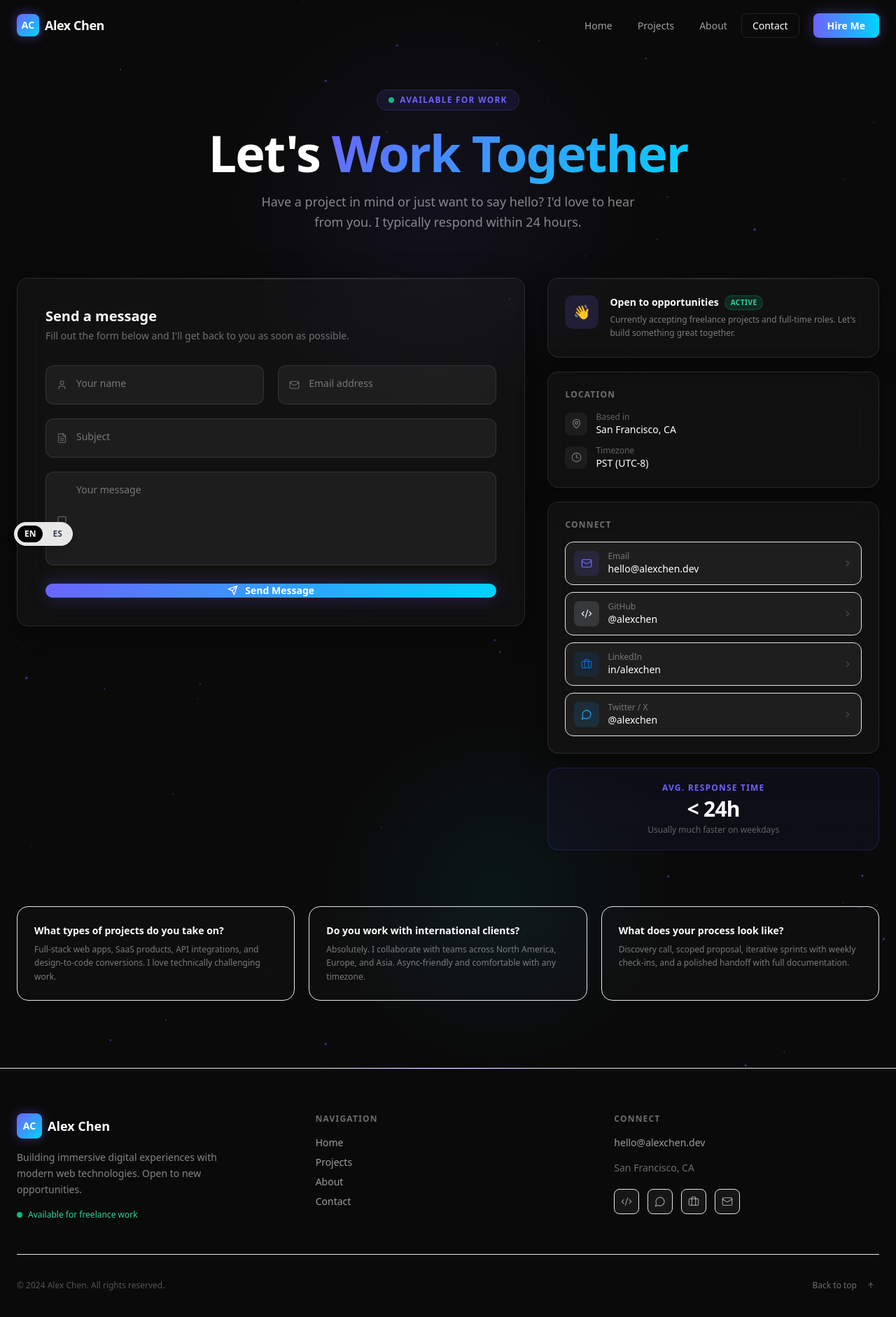
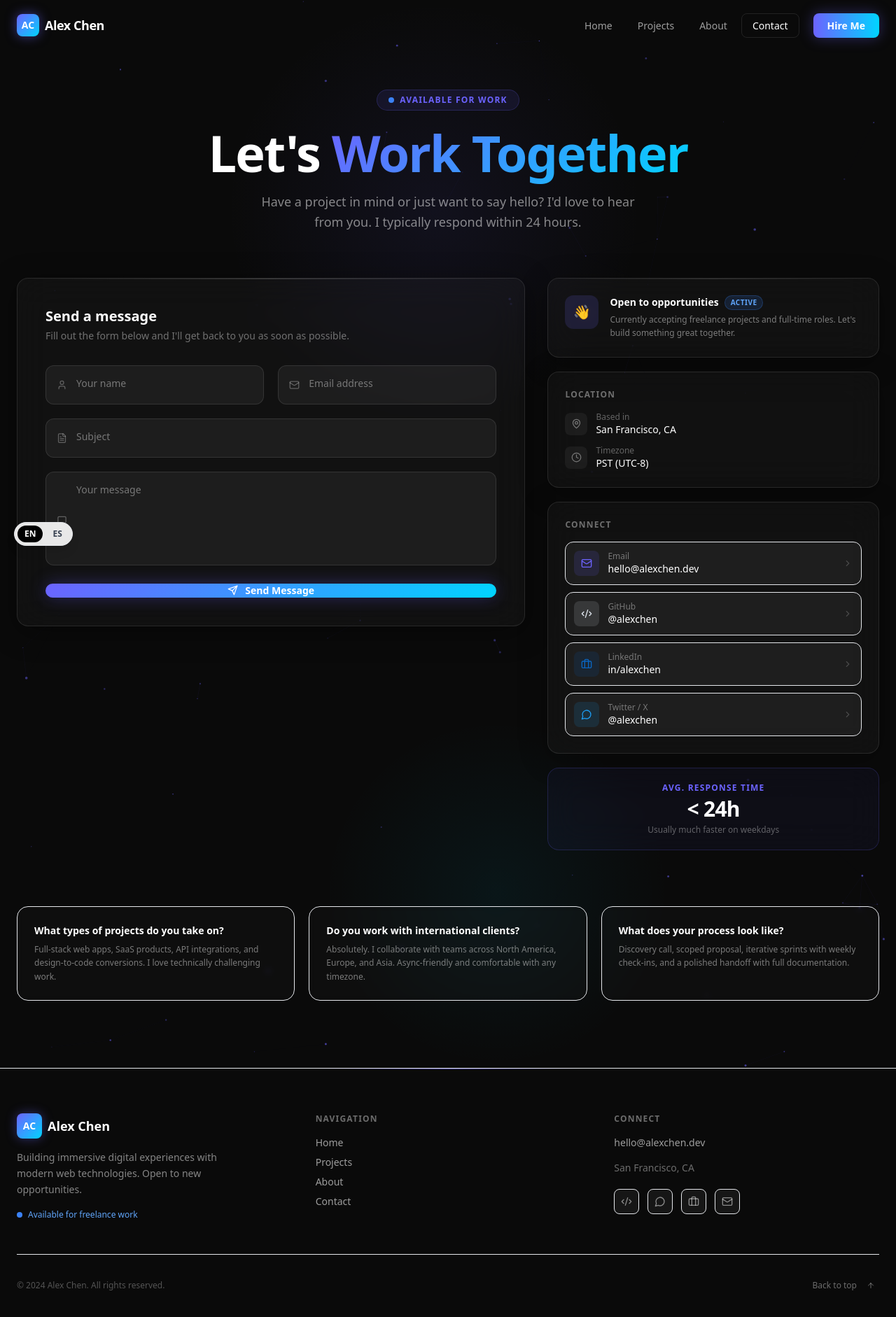
Before and after one commit to ranaasad01/atomic-create-a-modern-portfolio-for-a-web-deve-5005545b, a Next.js app: page /contact in a window 1280 px wide. Shown: the top 1882 px of the page at 70% size. Built offline with nearby package versions, Linux system fonts and the light colour scheme.

Commit message:
style: retheme color palette

```diff
--- a/app/about/page.tsx
+++ b/app/about/page.tsx
@@ -339,7 +339,7 @@ export default function AboutPage() {
           >
             <motion.div variants={fadeInUp}>
               <span className="inline-flex items-center gap-2 px-3 py-1 rounded-full border border-white/10 bg-white/5 text-xs text-white/60 font-medium mb-4">
-                <span className="w-1.5 h-1.5 rounded-full bg-emerald-400 animate-pulse" />
+                <span className="w-1.5 h-1.5 rounded-full bg-blue-400 animate-pulse" />
                 Available for new projects
               </span>
               <h1 className="text-5xl md:text-6xl font-bold tracking-tight text-white leading-[1.05]">
@@ -473,11 +473,11 @@ export default function AboutPage() {
                 initial={{ opacity: 0, scale: 0.7 }}
                 animate={{ opacity: 1, scale: 1 }}
                 transition={{ delay: 1.2, duration: 0.5, type: "spring", stiffness: 200 }}
-                className="absolute top-1/2 -right-10 -translate-y-1/2 flex items-center gap-1.5 px-2.5 py-1.5 rounded-full border border-emerald-500/30 bg-emerald-500/10 backdrop-blur-md"
+                className="absolute top-1/2 -right-10 -translate-y-1/2 flex items-center gap-1.5 px-2.5 py-1.5 rounded-full border border-blue-500/30 bg-blue-500/10 backdrop-blur-md"
                 style={{ transform: "translateZ(50px)" }}
               >
-                <span className="w-1.5 h-1.5 rounded-full bg-emerald-400 animate-pulse" />
-                <span className="text-emerald-400 text-[10px] font-semibold">
+                <span className="w-1.5 h-1.5 rounded-full bg-blue-400 animate-pulse" />
+                <span className="text-blue-400 text-[10px] font-semibold">
                   Open to work
                 </span>
               </motion.div>
--- a/app/contact/page.tsx
+++ b/app/contact/page.tsx
@@ -177,7 +177,7 @@ function FloatingInput({
   const baseClass =
     "w-full bg-white/5 border rounded-xl px-4 pt-6 pb-2 text-white text-sm outline-none transition-all duration-300 resize-none placeholder-transparent " +
     (error
-      ? "border-red-500/60 focus:border-red-500 focus:shadow-[0_0_0_3px_rgba(239,68,68,0.15)]"
+      ? "border-blue-500/60 focus:border-blue-500 focus:shadow-[0_0_0_3px_rgba(239,68,68,0.15)]"
       : focused
       ? "border-[#6c63ff]/70 shadow-[0_0_0_3px_rgba(108,99,255,0.18)]"
       : "border-white/10 hover:border-white/20");
@@ -229,7 +229,7 @@ function FloatingInput({
             animate={{ opacity: 1, y: 0 }}
             exit={{ opacity: 0, y: -4 }}
             transition={{ duration: 0.2 }}
-            className="mt-1.5 text-xs text-red-400 flex items-center gap-1"
+            className="mt-1.5 text-xs text-blue-400 flex items-center gap-1"
           >
             <AlertCircle size={11} />
             {error}
@@ -404,8 +404,8 @@ export default function ContactPage() {
         >
           <motion.div variants={fadeInUp} className="inline-flex items-center gap-2 px-4 py-1.5 rounded-full bg-[#6c63ff]/10 border border-[#6c63ff]/20 mb-6">
             <span className="relative flex h-2 w-2">
-              <span className="animate-ping absolute inline-flex h-full w-full rounded-full bg-emerald-400 opacity-75" />
-              <span className="relative inline-flex rounded-full h-2 w-2 bg-emerald-500" />
+              <span className="animate-ping absolute inline-flex h-full w-full rounded-full bg-blue-400 opacity-75" />
+              <span className="relative inline-flex rounded-full h-2 w-2 bg-blue-500" />
             </span>
             <span className="text-[#6c63ff] text-xs font-semibold tracking-widest uppercase">
               Available for work
@@ -468,9 +468,9 @@ export default function ContactPage() {
                         initial={{ scale: 0 }}
                         animate={{ scale: 1 }}
                         transition={{ type: "spring", stiffness: 260, damping: 20, delay: 0.1 }}
-                        className="flex h-20 w-20 items-center justify-center rounded-full bg-emerald-500/15 border border-emerald-500/30 mb-6"
+                        className="flex h-20 w-20 items-center justify-center rounded-full bg-blue-500/15 border border-blue-500/30 mb-6"
                       >
-                        <CheckCircle size={36} className="text-emerald-400" />
+                        <CheckCircle size={36} className="text-blue-400" />
                       </motion.div>
                       <h3 className="text-2xl font-bold text-white mb-2">Message sent!</h3>
                       <p className="text-white/50 text-sm max-w-xs leading-relaxed mb-8">
@@ -612,7 +612,7 @@ export default function ContactPage() {
                 <div>
                   <div className="flex items-center gap-2 mb-1">
                     <h3 className="text-white font-semibold text-sm">Open to opportunities</h3>
-                    <span className="px-2 py-0.5 rounded-full bg-emerald-500/15 border border-emerald-500/25 text-emerald-400 text-[10px] font-semibold uppercase tracking-wider">
+                    <span className="px-2 py-0.5 rounded-full bg-blue-500/15 border border-blue-500/25 text-blue-400 text-[10px] font-semibold uppercase tracking-wider">
                       Active
                     </span>
                   </div>
--- a/app/page.tsx
+++ b/app/page.tsx
@@ -302,8 +302,8 @@ function HeroSection() {
           <motion.div variants={scaleIn} className="mb-8">
             <span className="inline-flex items-center gap-2 px-4 py-2 rounded-full border border-white/10 bg-white/5 backdrop-blur-sm text-sm text-white/70">
               <span className="relative flex h-2 w-2">
-                <span className="animate-ping absolute inline-flex h-full w-full rounded-full bg-emerald-400 opacity-75" />
-                <span className="relative inline-flex rounded-full h-2 w-2 bg-emerald-500" />
+                <span className="animate-ping absolute inline-flex h-full w-full rounded-full bg-blue-400 opacity-75" />
+                <span className="relative inline-flex rounded-full h-2 w-2 bg-blue-500" />
               </span>
               {t("hero.badge")}
             </span>
--- a/app/projects/page.tsx
+++ b/app/projects/page.tsx
@@ -81,7 +81,7 @@ const projects: ProjectData[] = [
     featured: true,
     stars: 1200,
     forks: 98,
-    color: "from-emerald-500 to-teal-600",
+    color: "from-blue-500 to-teal-600",
     glowColor: "rgba(16,185,129,0.4)",
   },
   {
--- a/components/Footer.tsx
+++ b/components/Footer.tsx
@@ -68,10 +68,10 @@ export default function Footer() {
             </p>
             <div className="flex items-center gap-1">
               <span className="relative flex h-2 w-2">
-                <span className="animate-ping absolute inline-flex h-full w-full rounded-full bg-emerald-400 opacity-75" />
-                <span className="relative inline-flex rounded-full h-2 w-2 bg-emerald-500" />
+                <span className="animate-ping absolute inline-flex h-full w-full rounded-full bg-blue-400 opacity-75" />
+                <span className="relative inline-flex rounded-full h-2 w-2 bg-blue-500" />
               </span>
-              <span className="text-emerald-400 text-xs font-medium ml-1">
+              <span className="text-blue-400 text-xs font-medium ml-1">
                 {t("footer.available")}
               </span>
             </div>
```
